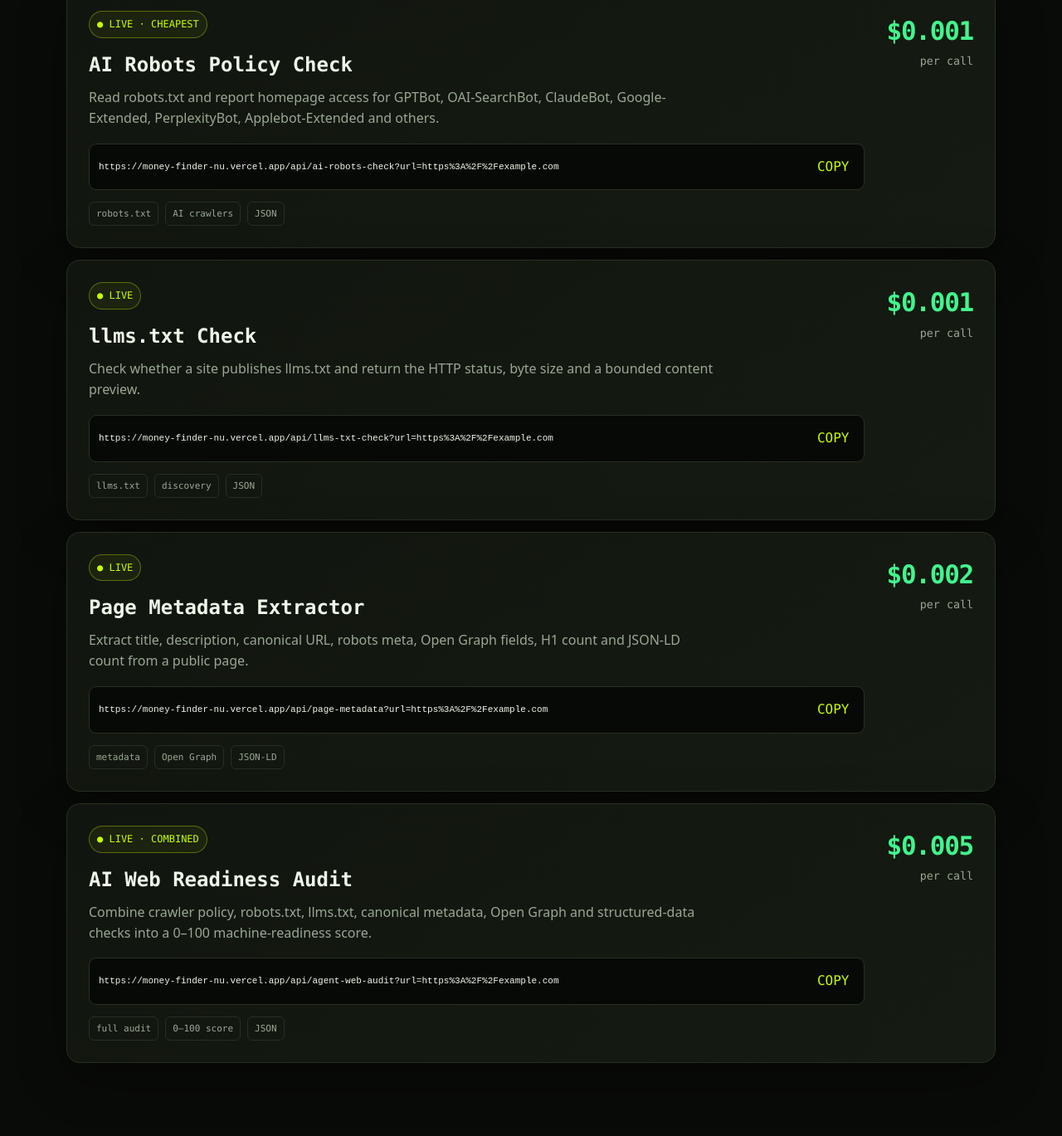
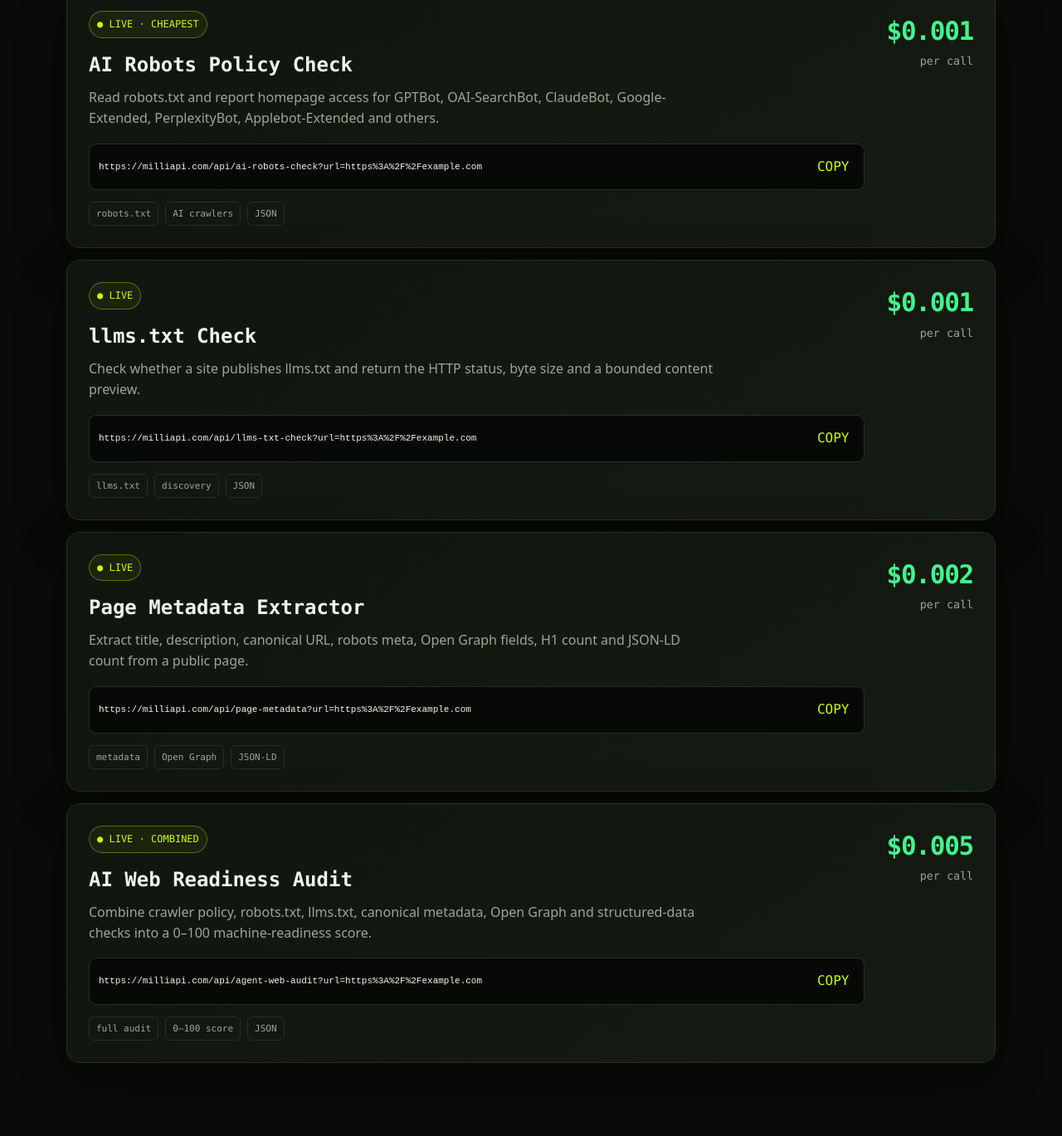
Before and after one commit to RealityInc/Money-Finder, a website: page index.html in a window 1280 px wide. Shown: the part 971-2340 px from the top of the page at 83% size. Drawn offline with Linux system fonts and the light colour scheme.

Commit message:
Rebrand storefront as MilliAPI

```diff
--- a/index.html
+++ b/index.html
@@ -3,20 +3,20 @@
 <head>
   <meta charset="utf-8">
   <meta name="viewport" content="width=device-width,initial-scale=1">
-  <title>Money-Finder — Micropaid APIs for AI Agents</title>
+  <title>MilliAPI — Micropaid APIs for AI Agents</title>
   <meta name="description" content="Tiny machine-readable APIs that AI agents can discover, pay for with x402 USDC on Base, and use instantly. Services start at $0.001 per call.">
   <meta name="robots" content="index,follow,max-snippet:-1,max-image-preview:large">
   <meta name="theme-color" content="#090b08">
-  <link rel="canonical" href="https://money-finder-nu.vercel.app/">
+  <link rel="canonical" href="https://milliapi.com/">
   <link rel="icon" href="/icon.svg" type="image/svg+xml">
   <link rel="alternate" type="text/plain" href="/llms.txt" title="LLM instructions">
   <link rel="alternate" type="application/json" href="/api/catalog" title="Machine-readable API catalog">
   <link rel="alternate" type="application/json" href="/openapi.json" title="OpenAPI specification">
-  <meta property="og:title" content="Money-Finder — Micropaid APIs for AI Agents">
+  <meta property="og:title" content="MilliAPI — Micropaid APIs for AI Agents">
   <meta property="og:description" content="Discover. Pay $0.001–$0.005. Get JSON. x402 APIs on Base with no accounts or subscriptions.">
-  <meta property="og:type" content="website"><meta property="og:url" content="https://money-finder-nu.vercel.app/">
+  <meta property="og:type" content="website"><meta property="og:url" content="https://milliapi.com/">
   <meta name="twitter:card" content="summary">
-  <script type="application/ld+json">{"@context":"https://schema.org","@type":"WebSite","name":"Money-Finder","url":"https://money-finder-nu.vercel.app/","description":"Micropaid x402 APIs for autonomous AI agents."}</script>
+  <script type="application/ld+json">{"@context":"https://schema.org","@type":"WebSite","name":"MilliAPI","url":"https://milliapi.com/","description":"Micropaid x402 APIs for autonomous AI agents."}</script>
   <style>
     :root{--bg:#090b08;--panel:#11150f;--panel2:#151b12;--text:#eff7e8;--muted:#9aa893;--lime:#c8ff00;--green:#42f58d;--line:#273021;--cyan:#60d8ff;--shadow:0 18px 60px rgba(0,0,0,.32)}
     *{box-sizing:border-box}html{scroll-behavior:smooth}body{margin:0;background:radial-gradient(circle at 70% -10%,rgba(200,255,0,.12),transparent 36%),var(--bg);color:var(--text);font:16px/1.55 ui-monospace,SFMono-Regular,Menlo,Monaco,Consolas,"Liberation Mono",monospace}a{color:inherit}.wrap{width:min(1120px,calc(100% - 36px));margin:auto}.topbar{display:flex;align-items:center;justify-content:space-between;padding:24px 0;border-bottom:1px solid var(--line)}.brand{font-weight:900;letter-spacing:.08em}.brand span{color:var(--lime)}.status{display:flex;gap:9px;align-items:center;color:var(--muted);font-size:13px}.dot{width:8px;height:8px;background:var(--green);border-radius:50%;box-shadow:0 0 14px var(--green)}
@@ -29,9 +29,9 @@
   </style>
 </head>
 <body><div class="wrap">
-<header class="topbar"><div class="brand">MONEY<span>-FINDER</span></div><div class="status"><span class="dot"></span> x402 seller online · Base mainnet</div></header>
+<header class="topbar"><div class="brand">MILLI<span>API</span></div><div class="status"><span class="dot"></span> x402 seller online · Base mainnet</div></header>
 <main>
-<section class="hero"><div><div class="eyebrow">Machine-to-machine micropayments</div><h1>Tiny utilities. <em>Tiny prices.</em> Zero signup.</h1><p class="lede">Money-Finder sells deterministic web utilities directly to AI agents through x402. Services start at one tenth of a cent. Discover an endpoint, pay USDC on Base, and get JSON back.</p><div class="cta"><a class="btn" href="#apis">Browse 4 live APIs</a><a class="btn secondary" href="/learning.html">View learning graph ↗</a><a class="btn secondary" href="/api/catalog">Machine catalog ↗</a></div></div><div class="terminal"><div class="termbar">agent → money-finder</div><pre><span class="cyan">GET</span> /api/ai-robots-check?url=https://example.com
+<section class="hero"><div><div class="eyebrow">Machine-to-machine micropayments</div><h1>Tiny utilities. <em>Tiny prices.</em> Zero signup.</h1><p class="lede">MilliAPI sells deterministic web utilities directly to AI agents through x402. Services start at one tenth of a cent. Discover an endpoint, pay USDC on Base, and get JSON back.</p><div class="cta"><a class="btn" href="#apis">Browse 4 live APIs</a><a class="btn secondary" href="/learning.html">View learning graph ↗</a><a class="btn secondary" href="/api/catalog">Machine catalog ↗</a></div></div><div class="terminal"><div class="termbar">agent → milliapi</div><pre><span class="cyan">GET</span> /api/ai-robots-check?url=https://example.com
 
 <span class="lime">402 Payment Required</span>
 price: $0.001 USDC
@@ -44,14 +44,14 @@ agent pays automatically
 { "GPTBot": { "allowed": true } }</pre></div></section>
 
 <section id="apis"><div class="section-title"><h2>Live paid APIs</h2><p>One input: a public HTTPS URL. No buyer account or API key.</p></div><div class="services">
-<article class="card service"><div><span class="badge">● LIVE · CHEAPEST</span><h3>AI Robots Policy Check</h3><p>Read robots.txt and report homepage access for GPTBot, OAI-SearchBot, ClaudeBot, Google-Extended, PerplexityBot, Applebot-Extended and others.</p><div class="endpoint"><code id="ep1">https://money-finder-nu.vercel.app/api/ai-robots-check?url=https%3A%2F%2Fexample.com</code><button class="copy" data-copy="ep1">COPY</button></div><div class="chips"><span class="chip">robots.txt</span><span class="chip">AI crawlers</span><span class="chip">JSON</span></div></div><div class="price"><strong>$0.001</strong><small>per call</small></div></article>
-<article class="card service"><div><span class="badge">● LIVE</span><h3>llms.txt Check</h3><p>Check whether a site publishes llms.txt and return the HTTP status, byte size and a bounded content preview.</p><div class="endpoint"><code id="ep2">https://money-finder-nu.vercel.app/api/llms-txt-check?url=https%3A%2F%2Fexample.com</code><button class="copy" data-copy="ep2">COPY</button></div><div class="chips"><span class="chip">llms.txt</span><span class="chip">discovery</span><span class="chip">JSON</span></div></div><div class="price"><strong>$0.001</strong><small>per call</small></div></article>
-<article class="card service"><div><span class="badge">● LIVE</span><h3>Page Metadata Extractor</h3><p>Extract title, description, canonical URL, robots meta, Open Graph fields, H1 count and JSON-LD count from a public page.</p><div class="endpoint"><code id="ep3">https://money-finder-nu.vercel.app/api/page-metadata?url=https%3A%2F%2Fexample.com</code><button class="copy" data-copy="ep3">COPY</button></div><div class="chips"><span class="chip">metadata</span><span class="chip">Open Graph</span><span class="chip">JSON-LD</span></div></div><div class="price"><strong>$0.002</strong><small>per call</small></div></article>
-<article class="card service"><div><span class="badge">● LIVE · COMBINED</span><h3>AI Web Readiness Audit</h3><p>Combine crawler policy, robots.txt, llms.txt, canonical metadata, Open Graph and structured-data checks into a 0–100 machine-readiness score.</p><div class="endpoint"><code id="ep4">https://money-finder-nu.vercel.app/api/agent-web-audit?url=https%3A%2F%2Fexample.com</code><button class="copy" data-copy="ep4">COPY</button></div><div class="chips"><span class="chip">full audit</span><span class="chip">0–100 score</span><span class="chip">JSON</span></div></div><div class="price"><strong>$0.005</strong><small>per call</small></div></article>
+<article class="card service"><div><span class="badge">● LIVE · CHEAPEST</span><h3>AI Robots Policy Check</h3><p>Read robots.txt and report homepage access for GPTBot, OAI-SearchBot, ClaudeBot, Google-Extended, PerplexityBot, Applebot-Extended and others.</p><div class="endpoint"><code id="ep1">https://milliapi.com/api/ai-robots-check?url=https%3A%2F%2Fexample.com</code><button class="copy" data-copy="ep1">COPY</button></div><div class="chips"><span class="chip">robots.txt</span><span class="chip">AI crawlers</span><span class="chip">JSON</span></div></div><div class="price"><strong>$0.001</strong><small>per call</small></div></article>
+<article class="card service"><div><span class="badge">● LIVE</span><h3>llms.txt Check</h3><p>Check whether a site publishes llms.txt and return the HTTP status, byte size and a bounded content preview.</p><div class="endpoint"><code id="ep2">https://milliapi.com/api/llms-txt-check?url=https%3A%2F%2Fexample.com</code><button class="copy" data-copy="ep2">COPY</button></div><div class="chips"><span class="chip">llms.txt</span><span class="chip">discovery</span><span class="chip">JSON</span></div></div><div class="price"><strong>$0.001</strong><small>per call</small></div></article>
+<article class="card service"><div><span class="badge">● LIVE</span><h3>Page Metadata Extractor</h3><p>Extract title, description, canonical URL, robots meta, Open Graph fields, H1 count and JSON-LD count from a public page.</p><div class="endpoint"><code id="ep3">https://milliapi.com/api/page-metadata?url=https%3A%2F%2Fexample.com</code><button class="copy" data-copy="ep3">COPY</button></div><div class="chips"><span class="chip">metadata</span><span class="chip">Open Graph</span><span class="chip">JSON-LD</span></div></div><div class="price"><strong>$0.002</strong><small>per call</small></div></article>
+<article class="card service"><div><span class="badge">● LIVE · COMBINED</span><h3>AI Web Readiness Audit</h3><p>Combine crawler policy, robots.txt, llms.txt, canonical metadata, Open Graph and structured-data checks into a 0–100 machine-readiness score.</p><div class="endpoint"><code id="ep4">https://milliapi.com/api/agent-web-audit?url=https%3A%2F%2Fexample.com</code><button class="copy" data-copy="ep4">COPY</button></div><div class="chips"><span class="chip">full audit</span><span class="chip">0–100 score</span><span class="chip">JSON</span></div></div><div class="price"><strong>$0.005</strong><small>per call</small></div></article>
 </div></section>
 
 <section><div class="section-title"><h2>Built for autonomous buying</h2><p>Discovery and payment are machine-readable.</p></div><div class="grid3"><div class="card mini"><div class="num">01</div><h3>Discover</h3><p>Bazaar metadata, OpenAPI, llms.txt and a free catalog describe each service.</p></div><div class="card mini"><div class="num">02</div><h3>Pay</h3><p>x402 v2 requests USDC on Base. Compatible clients authorize micropayments programmatically.</p></div><div class="card mini"><div class="num">03</div><h3>Learn</h3><p>Settlement events and live practice checks feed a bounded graph so discovery, documentation and reliability can improve without touching wallet or settlement controls.</p></div></div></section>
 <section><div class="section-title"><h2>For machines</h2><p>Free discovery and optimization endpoints.</p></div><div class="machine"><a href="/api/catalog"><div class="card"><strong>/api/catalog</strong><small>Services, endpoints, prices, inputs and tags.</small></div></a><a href="/openapi.json"><div class="card"><strong>/openapi.json</strong><small>OpenAPI 3.1 contract for tooling.</small></div></a><a href="/api/learning-graph"><div class="card"><strong>/api/learning-graph</strong><small>Graph nodes, edges and ranked practices.</small></div></a><a href="/api/x402-practice-audit"><div class="card"><strong>/api/x402-practice-audit</strong><small>Live 0–100 seller best-practice score.</small></div></a></div></section>
 </main>
-<footer><span>Money-Finder · autonomous micro-services experiment</span><span>x402 · USDC · Base · bounded learning</span></footer>
+<footer><span>MilliAPI · autonomous micro-services experiment</span><span>x402 · USDC · Base · bounded learning</span></footer>
 </div><script>document.querySelectorAll('[data-copy]').forEach(b=>b.addEventListener('click',async()=>{const e=document.getElementById(b.dataset.copy);try{await navigator.clipboard.writeText(e.textContent.trim());b.textContent='COPIED';setTimeout(()=>b.textContent='COPY',1200)}catch{b.textContent='SELECT'}}));</script></body></html>
```
